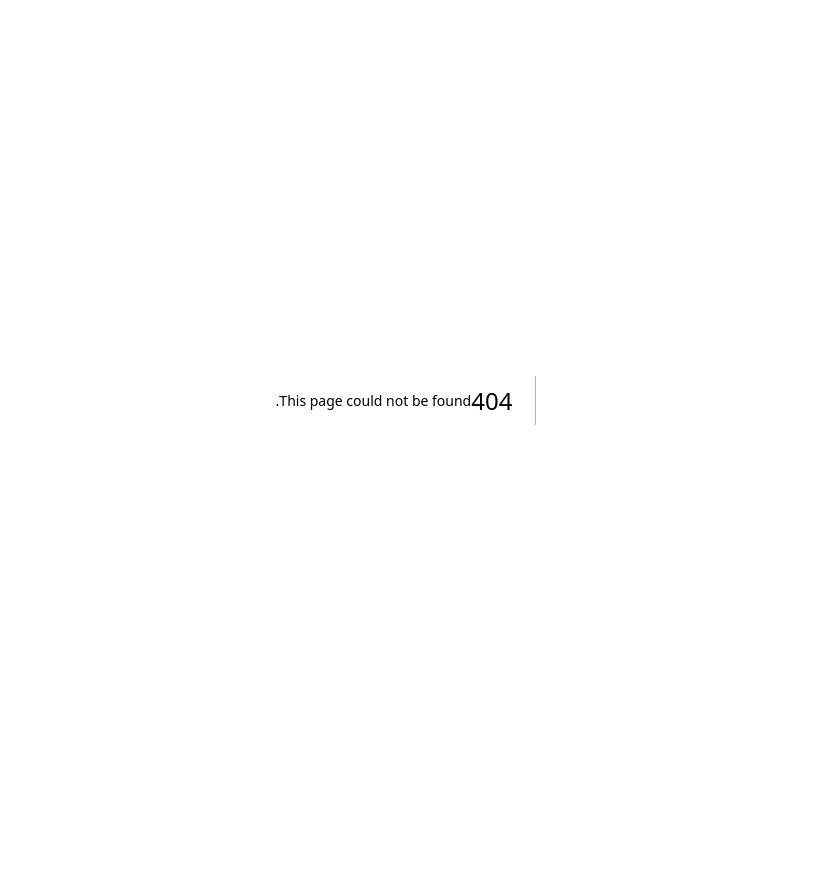
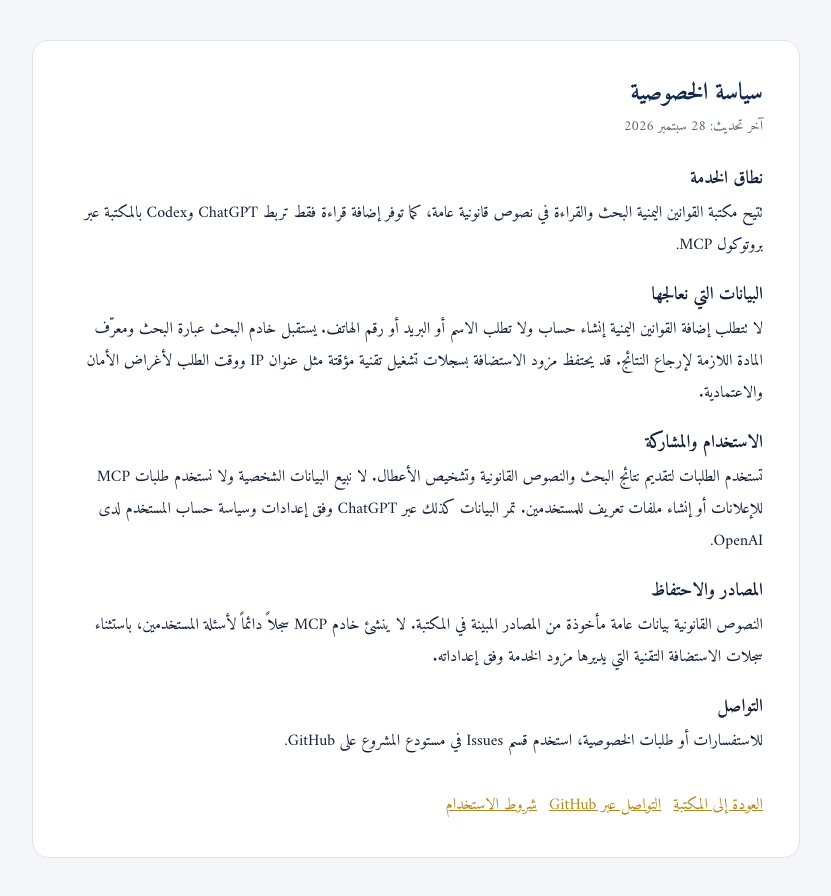
Before and after one commit to yahyaaljudiey-rgb/yemeni-laws, a Next.js app: page /privacy in a window 1280 px wide. Before the commit this address had no page. Shown: the whole page, without its empty margins (224-1055 px from the left). Before the commit the page ends 800 px from the top, so only its background shows below. Built offline with nearby package versions, Linux system fonts and the light colour scheme.

Commit message:
إضافة موصل MCP للقوانين اليمنية

```diff
--- /dev/null
+++ b/app/privacy/page.tsx
@@ -0,0 +1,47 @@
+import type { Metadata } from "next";
+import Link from "next/link";
+
+export const metadata: Metadata = {
+  title: "سياسة الخصوصية — القوانين اليمنية",
+  description: "سياسة خصوصية مكتبة القوانين اليمنية وإضافة ChatGPT.",
+};
+
+export default function PrivacyPage() {
+  return (
+    <main dir="rtl" className="min-h-screen bg-background text-foreground px-4 py-10">
+      <article className="max-w-3xl mx-auto bg-surface border border-border rounded-2xl p-6 sm:p-9 leading-8">
+        <h1 className="text-2xl font-bold text-primary mb-2">سياسة الخصوصية</h1>
+        <p className="text-sm text-muted mb-7">آخر تحديث: 28 سبتمبر 2026</p>
+
+        <div className="space-y-5">
+          <section>
+            <h2 className="font-bold text-lg mb-1">نطاق الخدمة</h2>
+            <p>تتيح مكتبة القوانين اليمنية البحث والقراءة في نصوص قانونية عامة، كما توفر إضافة قراءة فقط تربط ChatGPT وCodex بالمكتبة عبر بروتوكول MCP.</p>
+          </section>
+          <section>
+            <h2 className="font-bold text-lg mb-1">البيانات التي نعالجها</h2>
+            <p>لا تتطلب إضافة القوانين اليمنية إنشاء حساب ولا تطلب الاسم أو البريد أو رقم الهاتف. يستقبل خادم البحث عبارة البحث ومعرّف المادة اللازمة لإرجاع النتائج. قد يحتفظ مزود الاستضافة بسجلات تشغيل تقنية مؤقتة مثل عنوان IP ووقت الطلب لأغراض الأمان والاعتمادية.</p>
+          </section>
+          <section>
+            <h2 className="font-bold text-lg mb-1">الاستخدام والمشاركة</h2>
+            <p>تستخدم الطلبات لتقديم نتائج البحث والنصوص القانونية وتشخيص الأعطال. لا نبيع البيانات الشخصية ولا نستخدم طلبات MCP للإعلانات أو إنشاء ملفات تعريف للمستخدمين. تمر البيانات كذلك عبر ChatGPT وفق إعدادات وسياسة حساب المستخدم لدى OpenAI.</p>
+          </section>
+          <section>
+            <h2 className="font-bold text-lg mb-1">المصادر والاحتفاظ</h2>
+            <p>النصوص القانونية بيانات عامة مأخوذة من المصادر المبينة في المكتبة. لا ينشئ خادم MCP سجلاً دائماً لأسئلة المستخدمين، باستثناء سجلات الاستضافة التقنية التي يديرها مزود الخدمة وفق إعداداته.</p>
+          </section>
+          <section>
+            <h2 className="font-bold text-lg mb-1">التواصل</h2>
+            <p>للاستفسارات أو طلبات الخصوصية، استخدم قسم Issues في مستودع المشروع على GitHub.</p>
+          </section>
+        </div>
+
+        <div className="mt-8 flex flex-wrap gap-3">
+          <Link href="/" className="text-accent underline">العودة إلى المكتبة</Link>
+          <a href="https://github.com/yahyaaljudiey-rgb/yemeni-laws/issues" className="text-accent underline">التواصل عبر GitHub</a>
+          <Link href="/terms" className="text-accent underline">شروط الاستخدام</Link>
+        </div>
+      </article>
+    </main>
+  );
+}
--- a/app/site-footer.tsx
+++ b/app/site-footer.tsx
@@ -1,3 +1,5 @@
+import Link from "next/link";
+
 // تذييل موحّد مختصر: توقيع المطوّر ووصف موجز — يُستخدم في كل الصفحات
 export default function SiteFooter() {
   return (
@@ -11,6 +13,11 @@ export default function SiteFooter() {
         <p className="text-xs text-muted mt-1.5">
           مكتبة قانونية ذكية للقوانين اليمنية
         </p>
+        <div className="mt-2 flex items-center justify-center gap-3 text-[11px] text-muted">
+          <Link href="/privacy" className="hover:text-accent">الخصوصية</Link>
+          <span aria-hidden>·</span>
+          <Link href="/terms" className="hover:text-accent">شروط الاستخدام</Link>
+        </div>
       </div>
     </footer>
   );
--- /dev/null
+++ b/app/terms/page.tsx
@@ -0,0 +1,46 @@
+import type { Metadata } from "next";
+import Link from "next/link";
+
+export const metadata: Metadata = {
+  title: "شروط الاستخدام — القوانين اليمنية",
+  description: "شروط استخدام مكتبة القوانين اليمنية وإضافة ChatGPT.",
+};
+
+export default function TermsPage() {
+  return (
+    <main dir="rtl" className="min-h-screen bg-background text-foreground px-4 py-10">
+      <article className="max-w-3xl mx-auto bg-surface border border-border rounded-2xl p-6 sm:p-9 leading-8">
+        <h1 className="text-2xl font-bold text-primary mb-2">شروط الاستخدام</h1>
+        <p className="text-sm text-muted mb-7">آخر تحديث: 28 سبتمبر 2026</p>
+
+        <div className="space-y-5">
+          <section>
+            <h2 className="font-bold text-lg mb-1">الغرض</h2>
+            <p>المكتبة وإضافة ChatGPT أدوات بحث واطلاع عام في التشريعات اليمنية، وليستا بديلاً عن المحامي أو الجهة الرسمية أو النسخة المنشورة في الجريدة الرسمية.</p>
+          </section>
+          <section>
+            <h2 className="font-bold text-lg mb-1">دقة المعلومات</h2>
+            <p>نبذل جهداً للتحقق من النصوص وإظهار مصادرها وحالة التعديلات، لكن قد توجد أخطاء نسخ أو وثائق ناقصة أو تحديثات لم تدرج بعد. يجب مراجعة المصدر الرسمي قبل اتخاذ أي إجراء قانوني.</p>
+          </section>
+          <section>
+            <h2 className="font-bold text-lg mb-1">إجابات الذكاء الاصطناعي</h2>
+            <p>يصوغ ChatGPT الإجابة اعتماداً على نتائج البحث التي توفرها الإضافة، وقد يخطئ في الفهم أو الاستنتاج. روابط المواد المرفقة هي أساس التحقق، ولا تمثل الإجابة استشارة قانونية ملزمة.</p>
+          </section>
+          <section>
+            <h2 className="font-bold text-lg mb-1">الاستخدام المقبول</h2>
+            <p>يجوز استخدام الخدمة للبحث والتعليم والعمل القانوني المشروع. يحظر تعطيل الخدمة أو إرسال طلبات آلية مفرطة أو محاولة تجاوز حدود الأمان أو نسبة محتوى مضلل إلى المشروع.</p>
+          </section>
+          <section>
+            <h2 className="font-bold text-lg mb-1">التوفر والتعديلات</h2>
+            <p>تقدم الخدمة كما هي، وقد تتغير المصادر والخصائص أو تتوقف مؤقتاً لأعمال الصيانة. قد تُحدّث هذه الشروط عند تطوير الخدمة.</p>
+          </section>
+        </div>
+
+        <div className="mt-8 flex flex-wrap gap-3">
+          <Link href="/" className="text-accent underline">العودة إلى المكتبة</Link>
+          <Link href="/privacy" className="text-accent underline">سياسة الخصوصية</Link>
+        </div>
+      </article>
+    </main>
+  );
+}
```
Also changed, not shown: plugins/yemeni-laws/.codex-plugin/plugin.json (added), plugins/yemeni-laws/.mcp.json (added).
